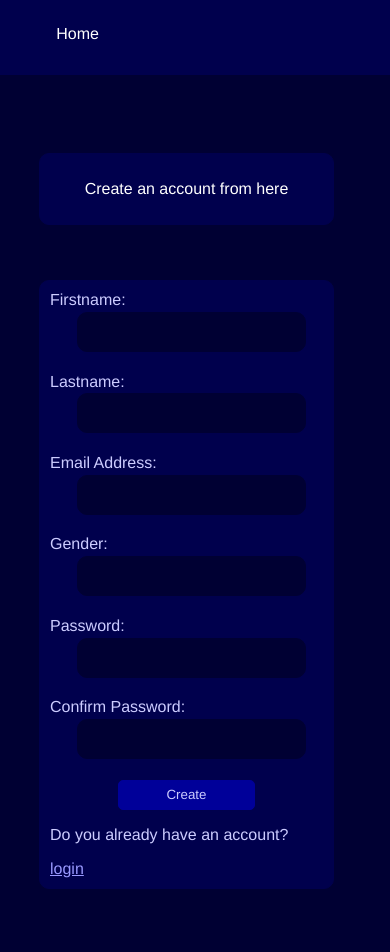
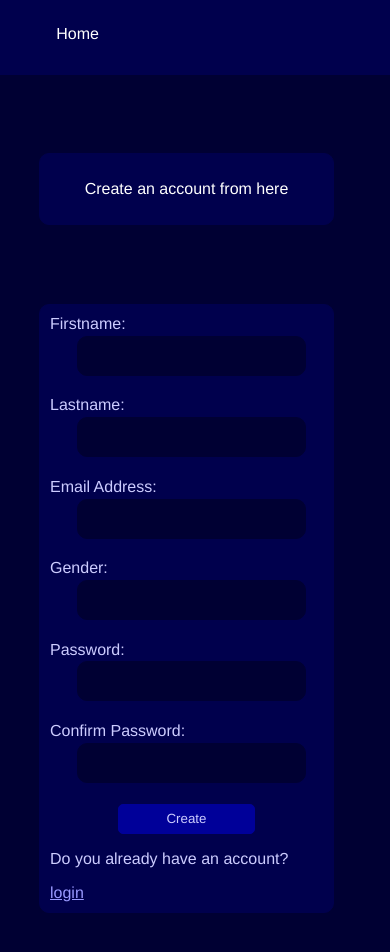
Before and after one commit to Tibz-Dankan/cryptopile-frontend, a React (Create React App) app: page /signup in a window 390 px wide. Shown: the top 952 px of the page. Built offline with nearby package versions, Linux system fonts and the light colour scheme; the HTML template or start-up script is replaced by a standard one.

Commit message:
commit with some css changes

```diff
--- a/src/App.css
+++ b/src/App.css
@@ -143,9 +143,12 @@ Coming here later*/
   color: green;
   font-weight: bold;
 }
-.beat-loader-component {
-  padding: 20px;
+.beat-loader-component-wrapper {
+  position: relative;
+  left: 35%;
+  padding: 20px 0px 20px 0px;
 }
+
 /* THE REGISTRATION FORM */
 .signup-page-wrapper {
   position: absolute;
@@ -223,9 +226,9 @@ Coming here later*/
   text-align: center;
 }
 .beat-loader-component-signup {
-  padding: 10px;
-  width: 20%;
-  margin: 0% 40% 0% 40%;
+  width: 40%;
+  margin: 1% 30% 1% 30%;
+  padding: 20px 0px 20px 120px;
 }
 
 /* THE LOGOUT COMPONENT */
@@ -534,6 +537,11 @@ Coming here later*/
     width: 70%;
     margin: 20% 20% 0% 10%;
   }
+  .beat-loader-component-signup {
+    width: 80%;
+    margin: 1% 10% 1% 21%;
+    padding: 20px 0px 20px 60px;
+  }
   /* THE LOGIN PAGE */
   .login-form {
     margin: 8% 18% 0% 12%;
--- a/src/components/Login.js
+++ b/src/components/Login.js
@@ -83,11 +83,11 @@ const Login = (isLoggedIn) => {
               <p className="display-login-errors">{displayLoginErrors}</p>
               <p className="display-login-success">{displayLoginSuccess}</p>
             </div>
-            <div className="beat-loader-component">
+            <div className="beat-loader-component-wrapper">
               {displayBeatLoader ? (
                 <div>
                   {" "}
-                  <BeatLoader loading color="lightseagreen" />
+                  <BeatLoader className="beat-loader" color="lightseagreen" />
                 </div>
               ) : null}
             </div>
```
